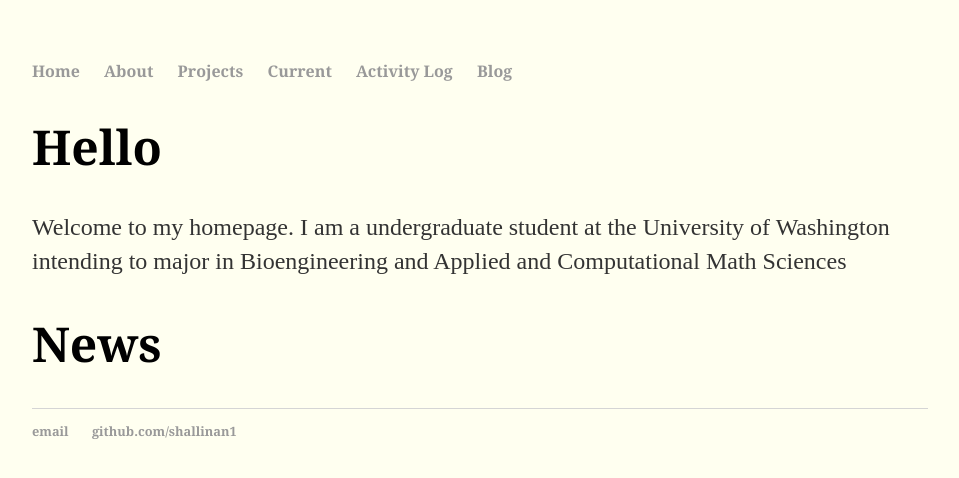
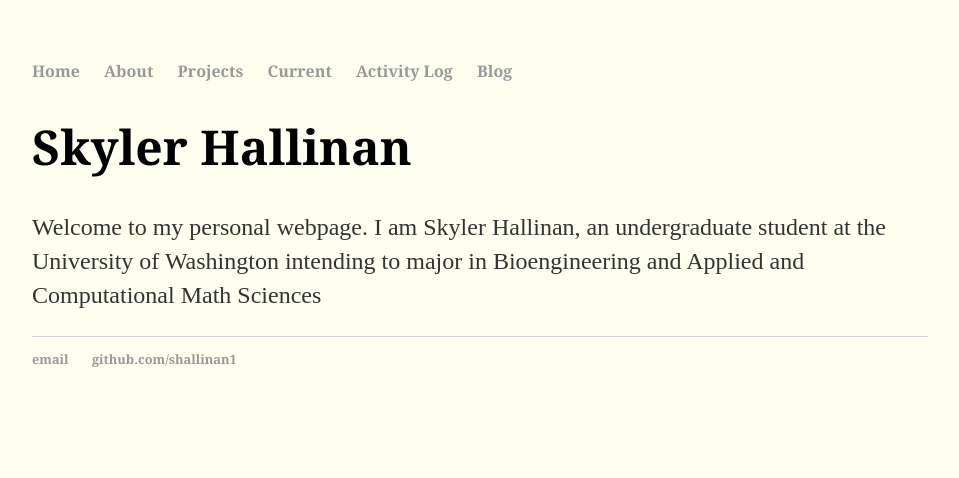
Before and after one commit to shallinan1/shallinan1.github.io, a Jekyll site: the page built from index.md, in a window 1280 px wide. Shown: the top 478 px of the page, without its empty margins (160-1119 px from the left). Built offline with Jekyll 4.4.1, drawn with Linux system fonts in a browser that asks for light colours; our own code applies the rules of GitHub Pages for plain Markdown files.

Commit message:
changed homepage
changed homepage

```diff
--- a/index.md
+++ b/index.md
@@ -1,5 +1,3 @@
-# Hello
+# Skyler Hallinan
 
-Welcome to my homepage. I am a undergraduate student at the University of Washington intending to major in Bioengineering and Applied and Computational Math Sciences
-
-# News
+Welcome to my personal webpage. I am Skyler Hallinan, an undergraduate student at the University of Washington intending to major in Bioengineering and Applied and Computational Math Sciences
```
